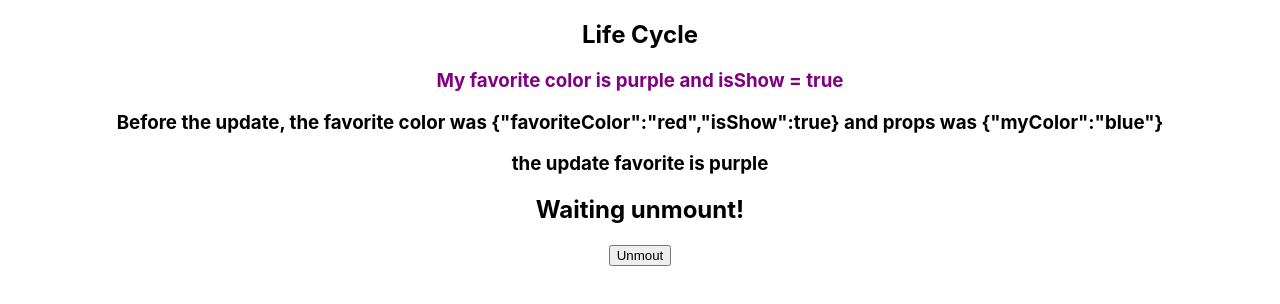
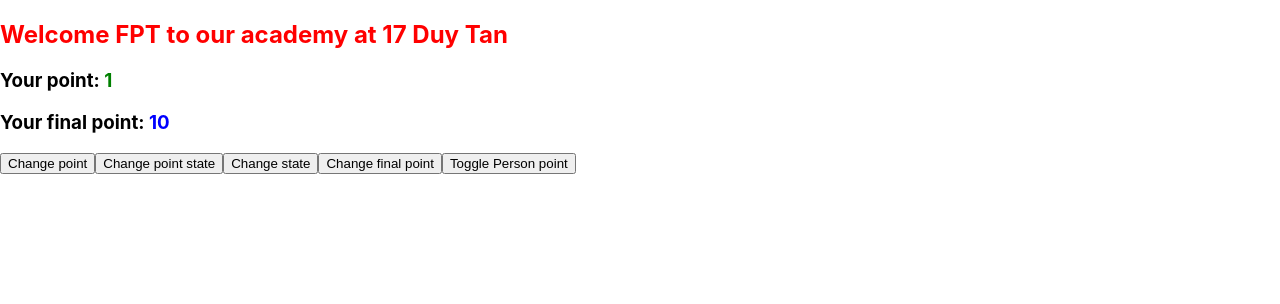
Before and after one commit to daothanhnam/HN23_FRF_PRD_01, a React (Create React App) app in the folder Audit3/my-app/: page / in a window 1280 px wide. Shown: the top 304 px of the page. Built offline with nearby package versions, Linux system fonts and the light colour scheme.

Commit message:
UseState , UseEffect :v:

```diff
--- a/Audit3/my-app/src/App.tsx
+++ b/Audit3/my-app/src/App.tsx
@@ -1,12 +1,15 @@
 import "./App.css";
 import { LifeCycle } from "./views/pages/life-cycle";
 import RenderList from "./views/pages/render-list";
-
+import Person from "./views/pages/basic-hook/Person";
+import PersonPoint from "./views/pages/basic-hook/PersonPoint";
 function App() {
   return (
     <div className="App">
       {/* <RenderList /> */}
-      <LifeCycle myColor="blue"/>
+      {/* <LifeCycle myColor="blue"/> */}
+      <Person/>
+      {/* <PersonPoint /> */}
     </div>
   );
 }
--- /dev/null
+++ b/Audit3/my-app/src/views/pages/basic-hook/Person.tsx
@@ -0,0 +1,67 @@
+import { Fragment, useEffect, useState } from "react";
+import PersonPoint from "./PersonPoint";
+
+const Person = () => {
+  const [name, setName] = useState<string>("FPT");
+  //   const [name, setName] = useState("FPT");
+  const [address, setAddress] = useState<any>("17 Duy Tan ");
+  const [point, setPoint] = useState(1);
+  const [finalPoint, setFinalPoint] = useState(point * 10);
+  const [destroyed, setDestroyed] = useState(false);
+
+  const changeInfo = () => {
+    setName("FPT Software");
+    setAddress(17);
+  };
+
+  const changePoint = () => {
+    setPoint((prevState) => prevState + 1);
+  };
+
+  const changeFinalPoint = () => {
+    setFinalPoint((prevState) => prevState * 2);
+  };
+
+  //Cách 1
+  useEffect(() => {
+    console.log("Point changed ");
+    // setFinalPoint(point * 10);
+  }, [point]); //dependencies
+
+  //Cách 2: component re-render thì sẽ đc gọi lại
+  useEffect(() => {
+    console.log("Point or final point changed");
+  });
+
+  //Cách 3: chỉ gọi khi component được khởi tạo
+  useEffect(() => {
+    console.log("Component did mount ");
+  }, []);
+
+  return (
+    <Fragment>
+      <h2 style={{ color: "red" }}>
+        Welcome {name} to our academy at {address}
+      </h2>
+      {!destroyed ? (
+        <PersonPoint
+          point={point}
+          setPoint={setPoint}
+          changePoint={changePoint}
+          finalPoint={finalPoint}
+        />
+      ) : null}
+      <button type="button" onClick={changeInfo}>
+        Change state
+      </button>
+      <button type="button" onClick={changeFinalPoint}>
+        Change final point
+      </button>
+      <button type="button" onClick={() => setDestroyed(!destroyed)}>
+        Toggle Person point
+      </button>
+    </Fragment>
+  );
+};
+
+export default Person;
--- /dev/null
+++ b/Audit3/my-app/src/views/pages/basic-hook/PersonPoint.tsx
@@ -0,0 +1,36 @@
+import { Fragment, useEffect } from "react";
+
+interface PersonPointInfo {
+  point: number;
+  finalPoint: number;
+  changePoint: () => void;
+  setPoint: (point: number) => void;
+}
+
+const PersonPoint = (props: PersonPointInfo) => {
+  //Cách 4
+  useEffect(() => {
+    return () => {
+      console.log("componentWillUncoummut");
+    };
+  }, []);
+  return (
+    <Fragment>
+      <h3>
+        Your point: <span style={{ color: "green" }}>{props.point}</span>
+      </h3>
+      <h3>
+        Your final point:{" "}
+        <span style={{ color: "blue" }}>{props.finalPoint}</span>
+      </h3>
+      <button type="button" onClick={props.changePoint}>
+        Change point
+      </button>
+      <button type="button" onClick={() => props.setPoint(10)}>
+        Change point state
+      </button>
+    </Fragment>
+  );
+};
+
+export default PersonPoint;
--- a/Audit3/my-app/src/views/pages/life-cycle/index.tsx
+++ b/Audit3/my-app/src/views/pages/life-cycle/index.tsx
@@ -28,7 +28,7 @@ export class LifeCycle extends React.Component<any, lifeCycleState> {
     console.log("4.componentDidMount");
     setTimeout(() => {
       this.setState({
-        favoriteColor: "purple ",
+        favoriteColor: "purple",
       });
     }, 5000);
   }
```
Also changed, not shown: 1 other file (tests, documents, lock files or other folders).
